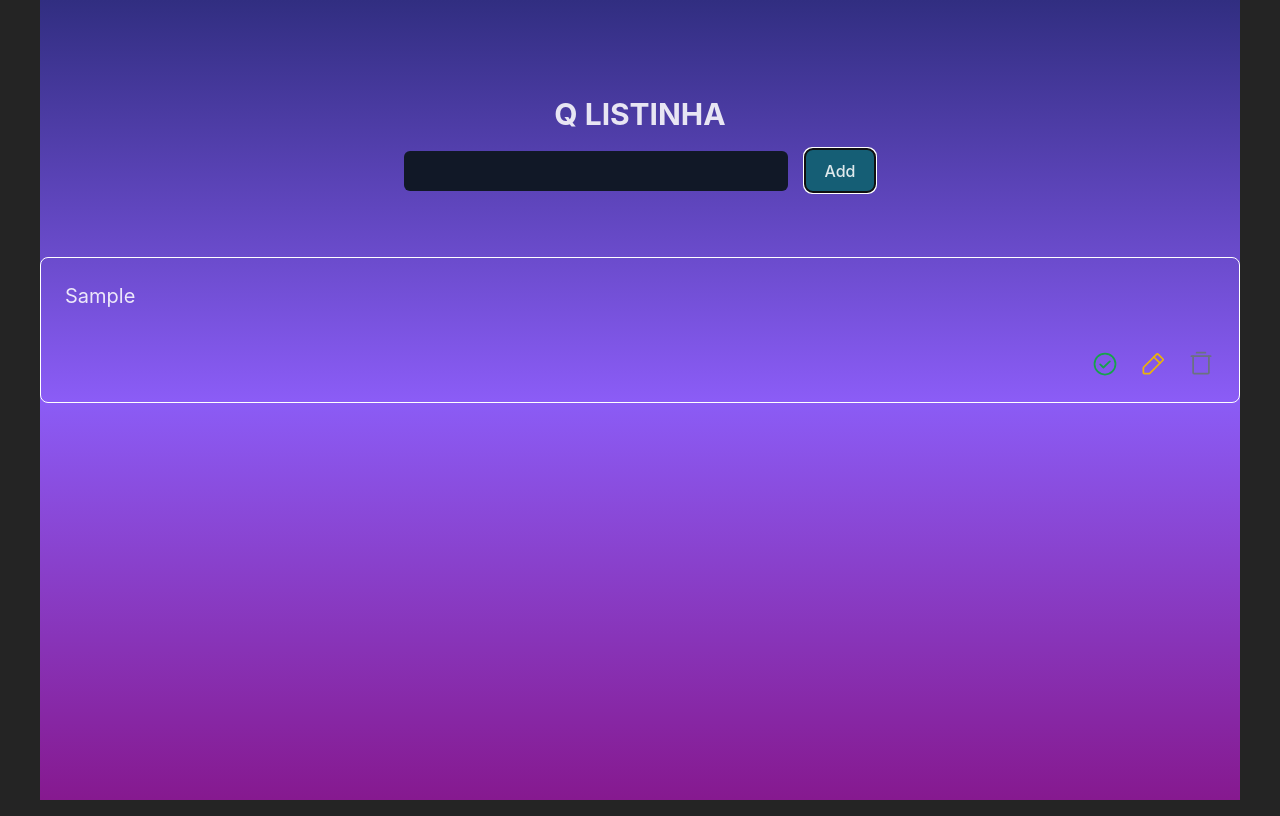
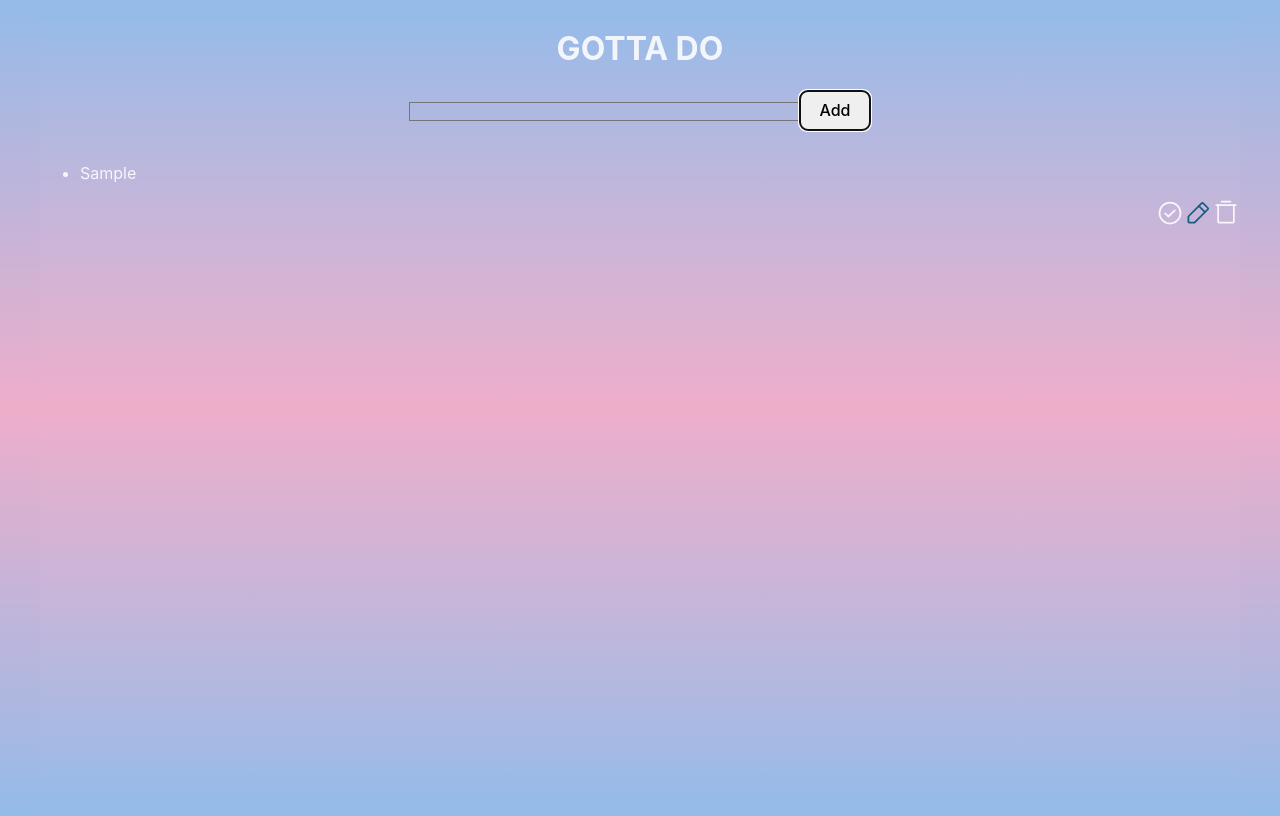
Before and after one commit to LuizHGodoy/Q-listinhaa, a React (Vite) app: page / in a window 1280 px wide. Both pictures are taken after typing "Sample" into the empty fields and a click on the button "Add". Built offline with nearby package versions, Linux system fonts and the light colour scheme.

Commit message:
style update beta

```diff
--- a/package.json
+++ b/package.json
@@ -12,7 +12,7 @@
     "phosphor-react": "^1.4.1",
     "react": "^18.2.0",
     "react-dom": "^18.2.0",
-    "tailwindcss": "^3.2.4"
+    "tailwindcss": "^4.0.0"
   },
   "devDependencies": {
     "@types/react": "^18.0.26",
--- a/src/App.jsx
+++ b/src/App.jsx
@@ -1,4 +1,4 @@
-import { CheckCircle, PencilSimple, TrashSimple } from "phosphor-react";
+import { CheckCircle, Circle, PencilSimple, TrashSimple } from "phosphor-react";
 import React, { useState, useEffect } from "react";
 
 function App() {
@@ -53,6 +53,14 @@ function App() {
     console.log("aoba", newTodos);
   }
 
+  function handleMarkAsNotCompleted(index) {
+    const newTodos = [...todos];
+    newTodos[index] = { ...newTodos[index], completed: false };
+    setTodos(newTodos);
+    localStorage.setItem("todosLocalStorage", JSON.stringify(newTodos));
+    console.log("aoba", newTodos);
+  }
+
   function handleDeleteToDo(index) {
     const newTodos = [...todos];
     newTodos.splice(index, 1);
@@ -61,15 +69,16 @@ function App() {
   }
 
   return (
-    <div className="h-screen w-screen my-0 mx-auto bg-gradient-to-b from-indigo-900 via-violet-500 to-fuchsia-800 max-w-[1200px] pt-24">
+    <div className="h-screen w-screen my-0 mx-auto bg-gradient-to-b from-[#94bbe9] via-[#eeaeca] to-[#94bbe9] max-w-[1200px] pt-24">
       <div className="flex flex-col justify-center items-center mb-16">
-        <h1 className="font-bold text-3xl mb-4">Q LISTINHA</h1>
+        <h1 className="font-bold text-3xl mb-4">GOTTA DO</h1>
         <form onSubmit={handleAddToDo}>
           <input
             id="todo"
             type="text"
             name="todo"
-            className="px-5 py-2 rounded-md min-w-[24rem] text-gray-300 bg-gray-900"
+            autocomplete="off"
+            className="px-5 py-2 rounded-md min-w-[24rem] text-gray-300 bg-transparent border"
           />
           <button type="submit" className="bg-cyan-800 ml-4">
             Add
@@ -79,13 +88,10 @@ function App() {
 
       <ul className="flex flex-col items-center justify-center">
         {todos.map((todo, index) => (
-          <li
-            key={index}
-            className=" min-w-full p-4 mb-6 border-white border rounded-lg"
-          >
+          <li key={index} className="min-w-full p-4 mb-6 rounded-lg shadow-md">
             {editingIndex === index ? (
               <form
-                className="flex flex-col items-end p-2"
+                className="flex flex-col items-end p-2 "
                 onSubmit={(event) => handleUpdateToDo(event, index)}
               >
                 <textarea
@@ -98,7 +104,7 @@ function App() {
                 </button>
               </form>
             ) : (
-              <div className="flex flex-col p-2  w-full ">
+              <div className="flex flex-col p-2  w-full">
                 <p
                   className={`${
                     todo.completed && "line-through"
@@ -110,23 +116,36 @@ function App() {
                   <div className="flex justify-end">
                     <CheckCircle
                       size={28}
-                      className="text-green-600 cursor-pointer hover:opacity-70 "
+                      className="text-blue-600 cursor-pointer hover:opacity-70 "
                       onClick={() => handleMarkAsCompleted(index)}
                     />
 
                     <PencilSimple
                       size={28}
-                      className="text-yellow-500 cursor-pointer hover:opacity-70 mx-5"
+                      className="text-[#155e80] cursor-pointer hover:opacity-70 mx-5"
                       onClick={() => handleEditToDo(index)}
                     />
 
                     <TrashSimple
                       size={28}
-                      className="text-gray-500 cursor-pointer hover:opacity-70"
+                      className="text-red-500 cursor-pointer hover:opacity-70"
                       onClick={() => handleDeleteToDo(index)}
                     />
                   </div>
-                ) : null}
+                ) : (
+                  <div className="flex justify-end">
+                    <Circle
+                      size={28}
+                      className="text-blue-600 cursor-pointer hover:opacity-70 "
+                      onClick={() => handleMarkAsNotCompleted(index)}
+                    />
+                    <TrashSimple
+                      size={28}
+                      className="text-red-500 cursor-pointer hover:opacity-70"
+                      onClick={() => handleDeleteToDo(index)}
+                    />
+                  </div>
+                )}
               </div>
             )}
           </li>
@@ -135,5 +154,6 @@ function App() {
     </div>
   );
 }
+
 localStorage.setItem;
 export default App;
--- a/src/index.css
+++ b/src/index.css
@@ -14,10 +14,14 @@ a:hover {
 body {
   font-family: Inter, Avenir, Helvetica, Arial, sans-serif;
   color: rgba(255, 255, 255, 0.87);
-  background-color: #242424;
+  background: linear-gradient(to bottom, #94bbe9 0%, #eeaeca 50%, #94bbe9 100%);
   color-scheme: light dark;
 }
-
+input:focus {
+  border: none;
+  inline-size: none;
+  outline: solid 1px #fff;
+}
 button {
   border-radius: 8px;
   border: 1px solid transparent;
@@ -33,5 +37,5 @@ button:hover {
 }
 button:focus,
 button:focus-visible {
-  outline: 4px auto -webkit-focus-ring-color;
+  outline: 1px auto -webkit-focus-ring-color;
 }
--- a/tailwind.config.cjs
+++ b/tailwind.config.cjs
@@ -2,7 +2,7 @@
 module.exports = {
   content: ["./index.html", "./src/**/*.{js,ts,jsx,tsx}"],
   theme: {
-    extend: {},
+    extend: { outline: "none", boxShadow: "none" },
   },
   plugins: [],
 };
```
Also changed, not shown: 1 other file (tests, documents, lock files or other folders).
